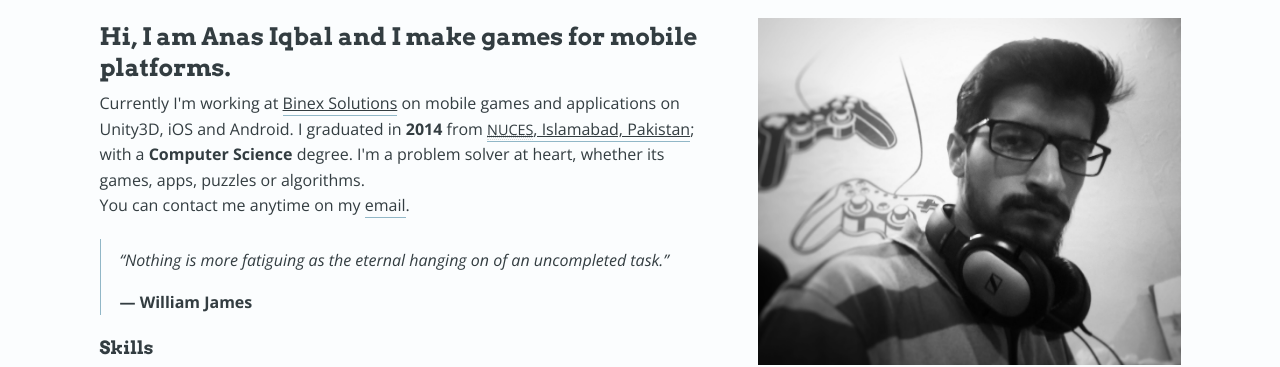
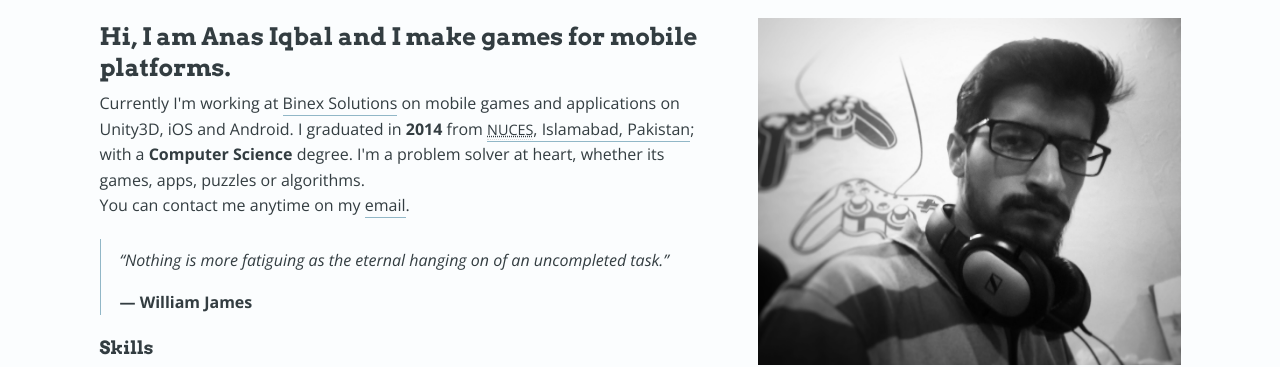
Before and after one commit to anasiqbal/anasiqbal.github.io, a Jekyll site: the page built from index.html, in a window 1280 px wide. Shown: the part 336-703 px from the top of the page. Built offline with Jekyll 4.4.1, drawn with Linux system fonts in a browser that asks for light colours.

Commit message:
Updated bio

```diff
--- a/_config.yml
+++ b/_config.yml
@@ -17,7 +17,7 @@
 designation: Software Engineer
 description: The portfolio of Software Engineer/ Gameplay Programmer Anas Iqbal, living and working in Pakistan.
 bio: >
-  Currently I'm working at <a href="http://www.binexsolutions.com/"><u>Binex Solutions</u></a> on mobile games and applications on Unity3D, iOS and Android. I graduated in <b>2014</b> from <a href="http://www.nu.edu.pk/"><u><abbr title="National University of Computer and Emerging Sciences">NUCES</abbr>, Islamabad, Pakistan</u></a>; with a <b>Computer Science</b> degree. I'm a problem solver at heart, whether its games, apps, puzzles or algorithms.
+  Currently I'm working at <a href="http://www.binexsolutions.com/">Binex Solutions</a> on mobile games and applications on Unity3D, iOS and Android. I graduated in <b>2014</b> from <a href="http://www.nu.edu.pk/"><abbr title="National University of Computer and Emerging Sciences">NUCES</abbr>, Islamabad, Pakistan</a>; with a <b>Computer Science</b> degree. I'm a problem solver at heart, whether its games, apps, puzzles or algorithms.
 url: "https://anasiqbal.github.io"
 
 # Contact info
```
